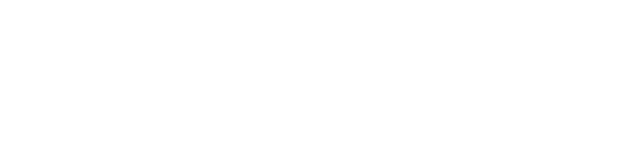
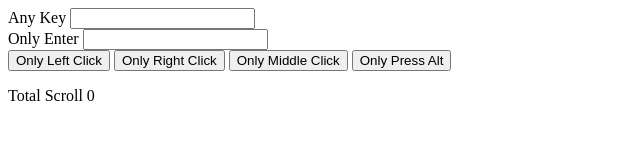
Before and after one commit to amaralfelipe1522/vuejs-curso, a plain HTML site: page 03-diretivas-hooks/0304-v-on-global-events/index.html in a window 1280 px wide. Shown: the top 160 px of the page, without its empty margins (0-640 px from the left). Drawn offline with Linux system fonts and the light colour scheme.

Commit message:
Class 0304 completed

```diff
--- a/03-diretivas-hooks/0304-v-on-global-events/index.html
+++ b/03-diretivas-hooks/0304-v-on-global-events/index.html
@@ -7,6 +7,55 @@
     <title>Document</title>
 </head>
 <body>
+    <!-- DA PRA CRIAR JOGO COM ISSO KKKKK -->
+    <div id="app">
+        <!-- Ao pressionar (down) e ao soltar (up) a tecla -->
+        <label for="any-key">Any Key</label>
+        <input type="text" id="any-key" @keyup="anyKey" @keydown="anyKey"><br>
+        <!-- Com modificadores eu especifico qual tecla quero capturar -->
+        <label for="key-enter">Only Enter</label>
+        <input type="text" id="key-enter" @keyup.enter="enter"><br>
+        <!-- O mesmo vale para o v-on de Click -->
+        <button @click.left="clickEvent">Only Left Click</button>
+        <button @click.right="clickEvent">Only Right Click</button>
+        <button @click.middle="clickEvent">Only Middle Click</button>
+        <button @click.alt="clickEvent">Only Press Alt</button>
 
+        <!-- eventos globais -->
+        <p style="position: fixed;">Total Scroll {{totalScroll}}</p>
+    </div>
+
+    <style>
+        body {
+            height: 2000px;
+        }
+    </style>
+
+    <script>
+        const vm = new Vue({
+            el: "#app",
+            data: {
+                totalScroll: 0,
+            },
+            methods: {
+                anyKey(event) {
+                    console.log(event);
+                },
+                enter() {
+                    console.log("Pressionou o enter")
+                },
+                clickEvent(event) {
+                    event.currentTarget.style.color = "red"
+                },
+                handleScroll() {
+                    this.totalScroll = window.scrollY;
+                },
+            },
+            created() { //Created é um hook que executa ao iniciar o Vue
+                window.addEventListener("scroll", this.handleScroll)
+                window.addEventListener("keyup", this.anyKey)
+            }
+        })
+    </script>
 </body>
 </html>
```
